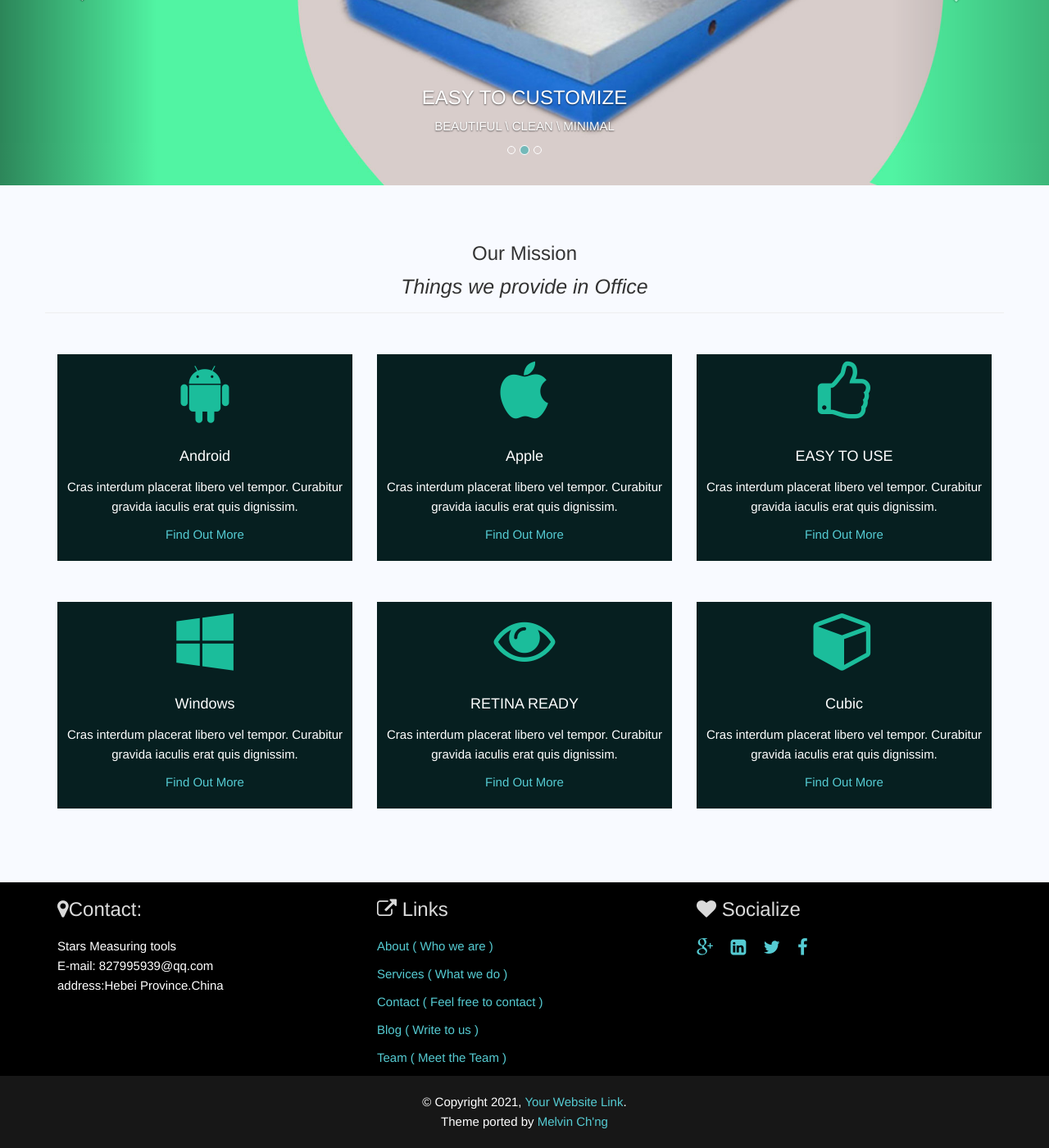
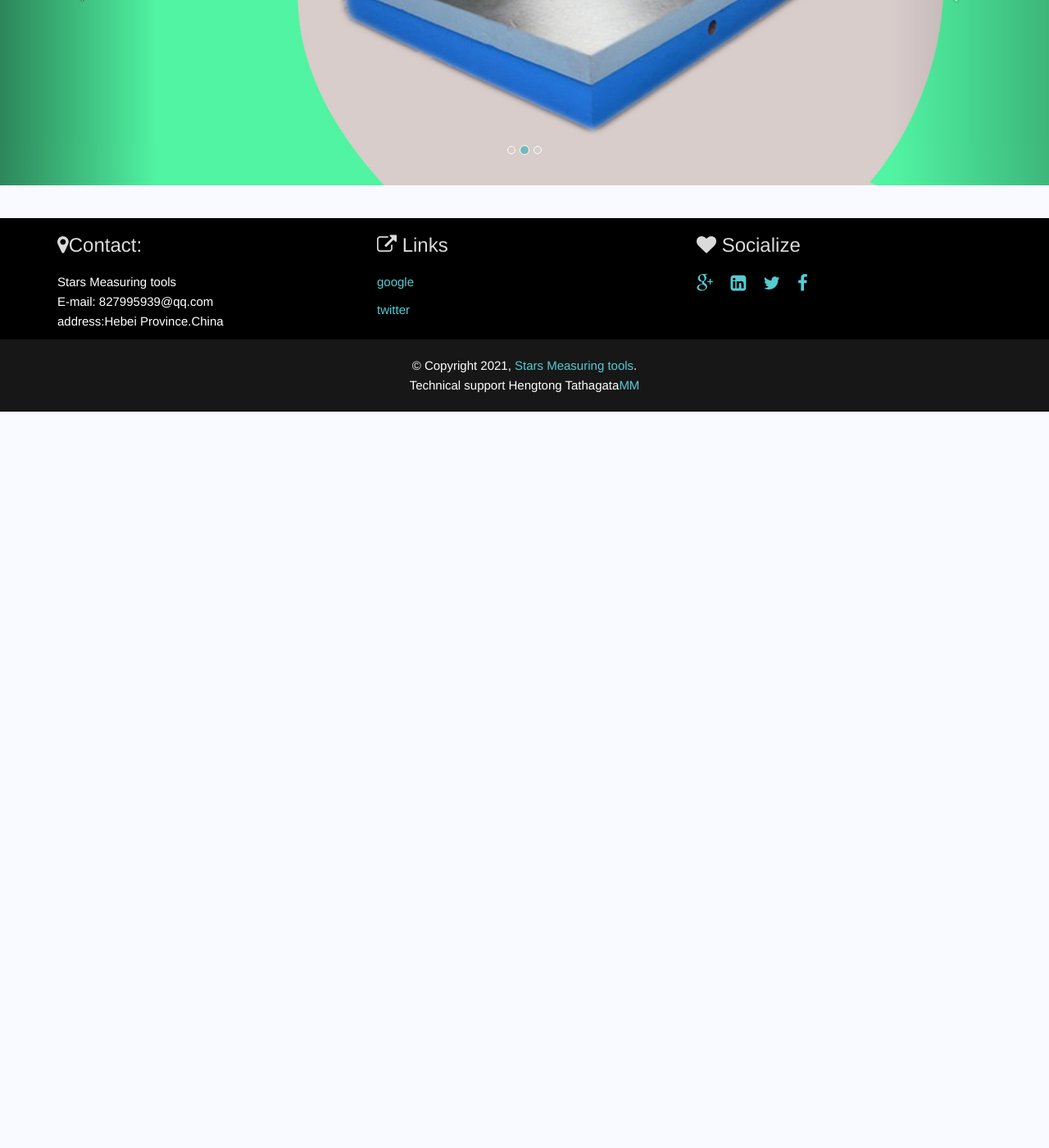
Before and after one commit to imonan/imonan, a Jekyll site: the page built from index.html, in a window 1280 px wide and 1400 px high, scrolled down 335 px. Shown: the whole window at 82% size. Built offline with Jekyll 4.4.1, drawn with Linux system fonts in a browser that asks for light colours; after the commit the page ends 900 px from its top, so only the background shows below that.

Commit message:
注掉暂时不使用

```diff
--- a/_includes/footer.html
+++ b/_includes/footer.html
@@ -12,11 +12,13 @@
       </div>
       <div class="col-md-4">
         <h3><i class="fa fa-external-link"></i> Links</h3>
-        <p><a href="/about"> About ( Who we are )</a></p>
+        <p><a href="www.google.com">google</a></p>
+        <p><a href="www.twitter.com">twitter</a></p>
+        <!--<p><a href="/about"> About ( Who we are )</a></p>
         <p><a href="/about"> Services ( What we do )</a></p>
         <p><a href="/contact"> Contact ( Feel free to contact )</a></p>
         <p><a href="/blog"> Blog ( Write to us )</a></p>
-        <p><a href="/team"> Team ( Meet the Team )</a></p>
+        <p><a href="/team"> Team ( Meet the Team )</a></p> -->
       </div>
       <div class="col-md-4">
         <h3><i class="fa fa-heart"></i> Socialize</h3>
@@ -50,6 +52,6 @@
   </div>
 
   <div class="copyright text center">
-    <p>&copy; Copyright {{ site.time | date: '%Y' }}, <a href="#">Your Website Link</a>. <br>Theme ported by <a href="https://melvinchng.github.io/" target="_blank">Melvin Ch'ng</a></p>
+    <p>&copy; Copyright {{ site.time | date: '%Y' }}, <a href="#">Stars Measuring tools</a>. <br>Technical support Hengtong Tathagata<a href="#" target="_blank">MM</a></p>
   </div>
 </footer>
--- a/_includes/header.html
+++ b/_includes/header.html
@@ -19,7 +19,7 @@
       <li {% if current.size < 2 %} class="active" {%endif%}>
         <a href="/">Home</a>
       </li>
-      <li {% if current[1] == 'about'%} class="active" {%endif%}>
+      <!-- <li {% if current[1] == 'about'%} class="active" {%endif%}>
         <a href="/about.html">About</a>
       </li>
       <li {% if current[1] == 'blog'%} class="active" {%endif%}>
@@ -30,7 +30,7 @@
       </li>
       <li {% if current[1] == 'contact'%} class="active" {%endif%}}>
         <a href="/contact.html"><span>Contact</span></a>
-      </li>
+      </li> -->
     </ul>
   </div>
   </div>
--- a/_layouts/home_style.html
+++ b/_layouts/home_style.html
@@ -24,30 +24,30 @@
                         <!-- Begin Slide 1 -->
                         <div class="item active">
                             <img src="../assets/img/slider/banner-1.jpg" height="400" alt="Image of first carousel">
-                            <div class="carousel-caption">
+                            <!-- <div class="carousel-caption">
                                 <h3 class="carousel-title hidden-xs">Office BOOTSTRAP TEMPLATE</h3>
                                 <p class="carousel-body">RESPONSIVE \ MULTI PAGE</p>
-                            </div>
+                            </div> -->
                         </div>
                         <!-- End Slide 1 -->
 
                         <!-- Begin Slide 2 -->
                         <div class="item">
                             <img src="../assets/img/slider/banner-2.jpg" height="400" alt="Image of second carousel">
-                            <div class="carousel-caption">
+                            <!-- <div class="carousel-caption">
                                 <h3 class="carousel-title hidden-xs">EASY TO CUSTOMIZE</h3>
                                 <p class="carousel-body">BEAUTIFUL \ CLEAN \ MINIMAL</p>
-                            </div>
+                            </div> -->
                         </div>
                         <!-- End Slide 2 -->
 
                         <!-- Begin Slide 3 -->
                         <div class="item">
                             <img src="../assets/img/slider/banner-3.jpg" height="400" alt="Image of third carousel">
-                            <div class="carousel-caption">
+                            <!-- <div class="carousel-caption">
                                 <h3 class="carousel-title hidden-xs">MULTI-PURPOSE TEMPLATE</h3>
                                 <p class="carousel-body">PORTFOLIO \ CORPORATE \ CREATIVE</p>
-                            </div>
+                            </div> -->
                         </div>
                         <!-- End Slide 3 -->
                     </div>
@@ -67,17 +67,17 @@
 
 
     <!-- Begin #services-section -->
-    <section id="services" class="services-section section-global-wrapper">
+    <!-- <section id="services" class="services-section section-global-wrapper">
         <div class="container">
             <div class="row">
                 <div class="services-header">
                     <h3 class="services-header-title">Our Mission</h3>
                     <p class="services-header-body"><em> Things we provide in Office </em>  </p><hr>
                 </div>
-            </div>
+            </div> -->
 
             <!-- Begin Services Row 1 -->
-            <div class="row services-row services-row-head services-row-1">
+            <!-- <div class="row services-row services-row-head services-row-1">
                 <div class="col-lg-4 col-md-4 col-sm-4 col-xs-12">
                     <div class="services-group wow animated fadeInLeft" data-wow-offset="40">
                         <p class="services-icon"><span class="fa fa-android fa-5x"></span></p>
@@ -104,11 +104,11 @@
                         <p class="services-more"><a href="#">Find Out More</a></p>
                     </div>
                 </div>
-            </div>
+            </div> -->
             <!-- End Serivces Row 1 -->
 
             <!-- Begin Services Row 2 -->
-            <div class="row services-row services-row-tail services-row-2">
+            <!-- <div class="row services-row services-row-tail services-row-2">
                 <div class="col-lg-4 col-md-4 col-sm-4 col-xs-12">
                     <div class="services-group wow animated fadeInLeft" data-wow-offset="40">
                         <p class="services-icon"><span class="fa fa-windows fa-5x"></span></p>
@@ -135,11 +135,11 @@
                         <p class="services-more"><a href="#">Find Out More</a></p>
                     </div>
                 </div>
-            </div>
+            </div> -->
             <!-- End Serivces Row 2 -->
 
-        </div>
-    </section>
+        <!-- </div>
+    </section> -->
     <!-- End #services-section -->
 
   </body>
```
Also changed, not shown: assets/img/slider/Office.png, 1 other file.
